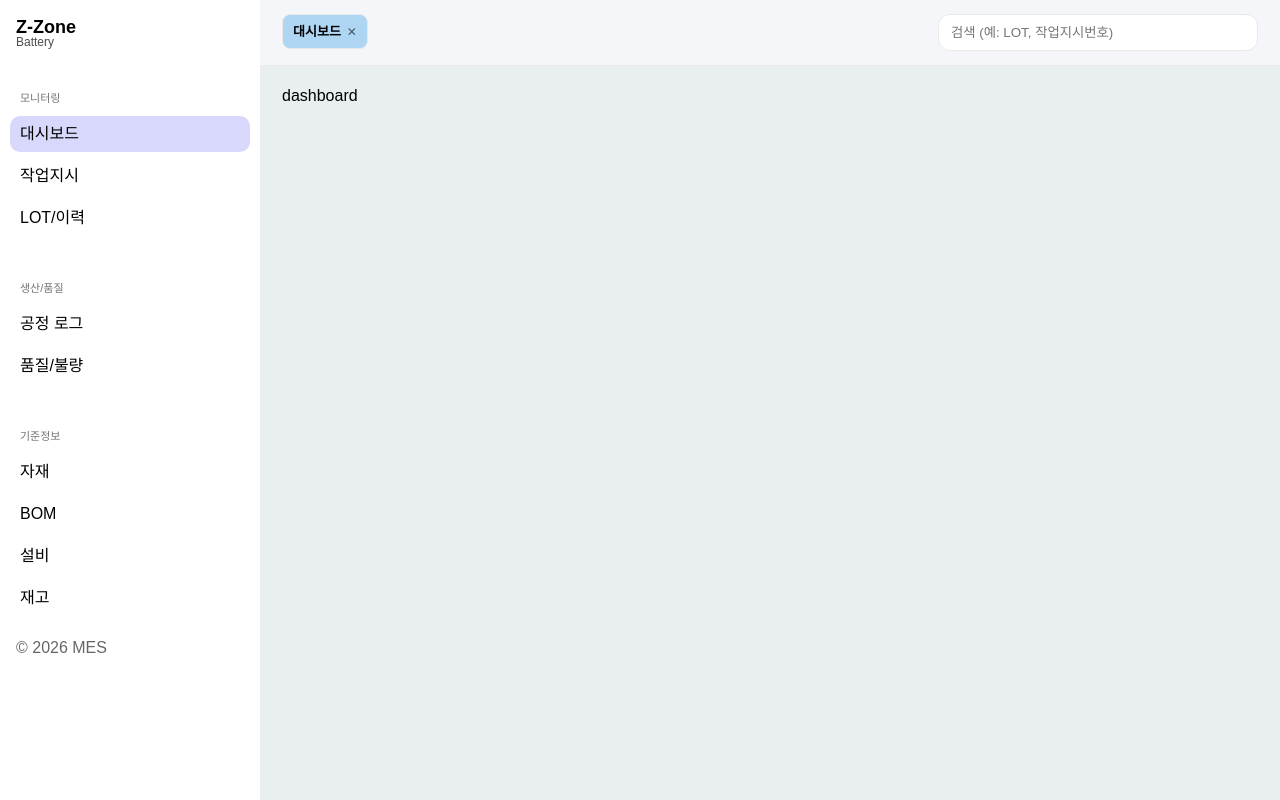
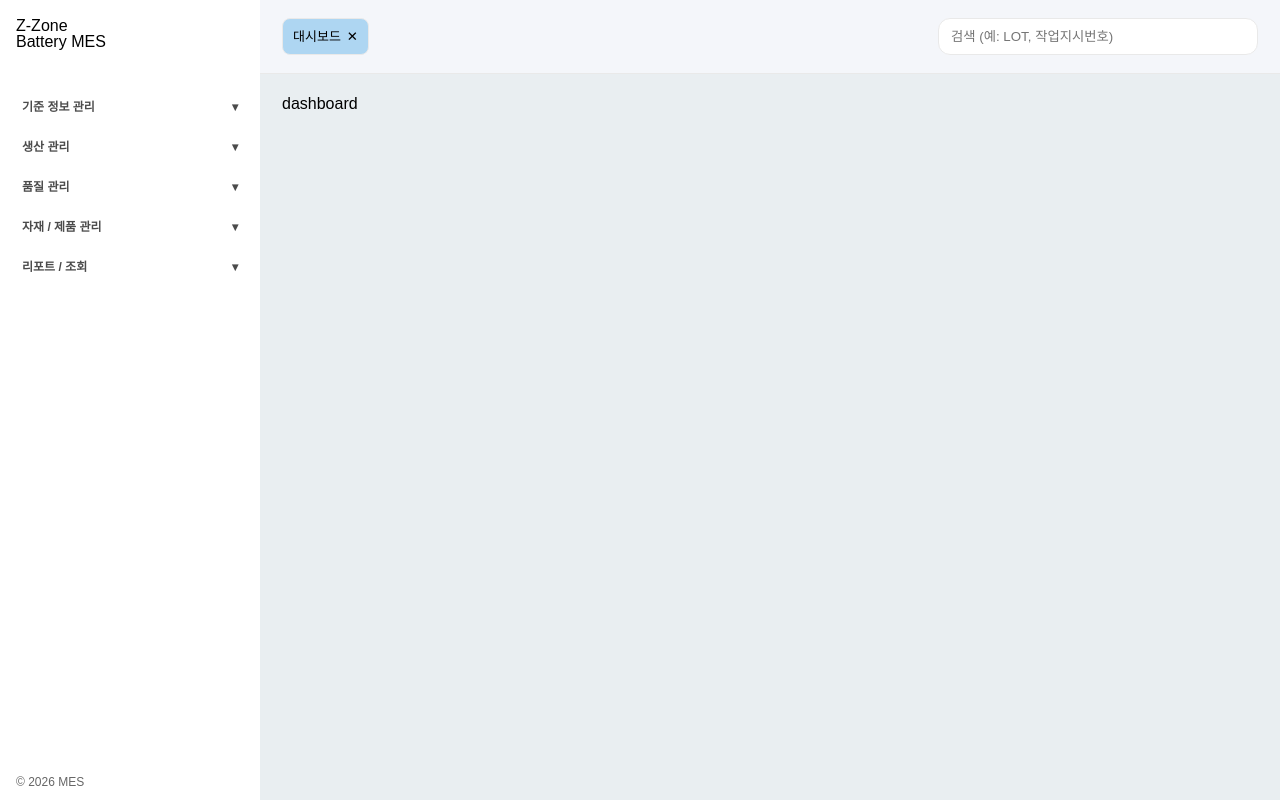
Before and after one commit to mes-team-2/React, a React (Create React App) app: page /mes/dashboard in a window 1280 px wide. Built offline with nearby package versions, Linux system fonts and the light colour scheme.

Commit message:
사이드바 수정

```diff
--- a/src/App.js
+++ b/src/App.js
@@ -10,6 +10,7 @@ import GlobalStyle from "./components/GlobalStyle";
 import Login from "./pages/Login";
 import DashBoard from "./pages/DashBoard";
 import SideBar from "./components/SideBar";
+
 import WorkOrders from "./pages/WorkOrder";
 import Lot from "./pages/Lot";
 import BOM from "./pages/BOM";
@@ -19,6 +20,9 @@ import Machine from "./pages/Machine";
 import Material from "./pages/Material";
 import ProcessLog from "./pages/ProcessLog";
 
+/* 아직 안 만든 페이지는 임시 */
+const Empty = ({ title }) => <div>{title}</div>;
+
 function App() {
   return (
     <Router>
@@ -26,25 +30,50 @@ function App() {
       <ScrollToTop />
 
       <Routes>
-        {/* 로그인 (레이아웃 없음) */}
+        {/* 로그인 */}
         <Route path="/login" element={<Login />} />
 
         {/* MES 레이아웃 */}
         <Route path="/mes" element={<SideBar />}>
           <Route index element={<Navigate to="dashboard" replace />} />
           <Route path="dashboard" element={<DashBoard />} />
+
+          {/* ================= 기준정보 (Master) ================= */}
+          <Route path="master">
+            <Route path="member" element={<Empty title="작업자 관리" />} />
+            <Route path="product" element={<Empty title="제품 관리" />} />
+            <Route path="process" element={<Empty title="공정 관리" />} />
+            <Route path="machine" element={<Machine />} />
+            <Route path="bom" element={<BOM />} />
+          </Route>
+
+          {/* ================= 생산 관리 ================= */}
           <Route path="workorders" element={<WorkOrders />} />
           <Route path="lot" element={<Lot />} />
-          <Route path="machine" element={<Machine />} />
+          <Route path="shipment" element={<Empty title="출하 관리" />} />
+
+          {/* ================= 품질 관리 ================= */}
+          <Route path="quality">
+            <Route path="test" element={<Empty title="검사 이력" />} />
+            <Route path="defect" element={<QualityDefectLog />} />
+          </Route>
+
+          {/* ================= 자재 / 재고 ================= */}
+          <Route path="material" element={<Material />} />
+          <Route path="material-tx" element={<Empty title="자재 이력" />} />
+          <Route path="inventory" element={<Inventory />} />
+
+          {/* ================= 리포트 ================= */}
+          <Route path="report">
+            <Route path="production" element={<Empty title="생산 리포트" />} />
+            <Route path="trace" element={<Empty title="Traceability 조회" />} />
+          </Route>
+
+          {/* ================= 공정 로그 ================= */}
           <Route path="process-log" element={<ProcessLog />} />
-          <Route path="material" element={<Material />} />
-          <Route path="inventory" element={<Inventory />} />
-          {/* 품질/불량 */}
-          <Route path="quality" element={<QualityDefectLog />} />
-          <Route path="bom" element={<BOM />} />
         </Route>
 
-        {/* 루트 접근 시 MES로 */}
+        {/* 루트 접근 */}
         <Route path="/" element={<Navigate to="/mes/dashboard" replace />} />
       </Routes>
     </Router>
--- a/src/components/SideBar.js
+++ b/src/components/SideBar.js
@@ -3,7 +3,7 @@ import { useEffect, useState, useRef } from "react";
 import styled from "styled-components";
 
 /* =========================
-   페이지 라벨 매핑
+   최근 페이지 라벨
 ========================= */
 const PAGE_LABEL = {
   "/mes/dashboard": "대시보드",
@@ -19,22 +19,70 @@ const PAGE_LABEL = {
 
 const STORAGE_KEY = "mes_recent_pages";
 
+/* =========================
+   사이드바 메뉴 구조
+========================= */
+const MENU = [
+  {
+    key: "master",
+    title: "기준 정보 관리",
+    items: [
+      { to: "/mes/machine", label: "설비 관리" },
+      { to: "/mes/process", label: "공정 관리" },
+      { to: "/mes/bom", label: "BOM 관리" },
+      { to: "/mes/worker", label: "작업자 관리" },
+    ],
+  },
+  {
+    key: "production",
+    title: "생산 관리",
+    items: [
+      { to: "/mes/workorders", label: "작업지시 관리" },
+      { to: "/mes/lot", label: "LOT 관리" },
+    ],
+  },
+  {
+    key: "quality",
+    title: "품질 관리",
+    items: [
+      { to: "/mes/quality-test", label: "검사 이력" },
+      { to: "/mes/quality-defect", label: "불량 관리" },
+    ],
+  },
+  {
+    key: "inventory",
+    title: "자재 / 제품 관리",
+    items: [
+      { to: "/mes/material", label: "자재 관리" },
+      { to: "/mes/material-tx", label: "자재 이력" },
+      { to: "/mes/product", label: "제품 관리" },
+      { to: "/mes/inventory", label: "제품 재고 관리" },
+      { to: "/mes/shipment", label: "제품 출하 관리" },
+    ],
+  },
+  {
+    key: "report",
+    title: "리포트 / 조회",
+    items: [
+      { to: "/mes/report", label: "생산 리포트" },
+      { to: "/mes/trace", label: "Traceability 조회" },
+    ],
+  },
+];
+
 export default function SideBar() {
   const location = useLocation();
   const navigate = useNavigate();
   const tabsRef = useRef(null);
 
   /* =========================
-     🔹 새로고침 유지
+     🔹 상단 탭 (원래 그대로)
   ========================= */
   const [recentPages, setRecentPages] = useState(() => {
     const saved = localStorage.getItem(STORAGE_KEY);
     return saved ? JSON.parse(saved) : [];
   });
 
-  /* =========================
-     🔹 페이지 이동 시 탭 추가
-  ========================= */
   useEffect(() => {
     const path = location.pathname;
     const label = PAGE_LABEL[path];
@@ -42,28 +90,20 @@ export default function SideBar() {
 
     setRecentPages((prev) => {
       if (prev.some((p) => p.path === path)) return prev;
-
       const next = [...prev, { path, label }];
       localStorage.setItem(STORAGE_KEY, JSON.stringify(next));
       return next;
     });
   }, [location.pathname]);
 
-  /* =========================
-     🔹 새 탭 기준 자동 스크롤
-  ========================= */
   useEffect(() => {
     if (!tabsRef.current) return;
-
     tabsRef.current.scrollTo({
       left: tabsRef.current.scrollWidth,
       behavior: "smooth",
     });
   }, [recentPages.length]);
 
-  /* =========================
-     🔹 탭 삭제
-  ========================= */
   const removeTab = (path) => {
     setRecentPages((prev) => {
       const next = prev.filter((p) => p.path !== path);
@@ -72,33 +112,57 @@ export default function SideBar() {
     });
   };
 
+  /* =========================
+     🔹 대분류 열림 상태 (복수)
+  ========================= */
+  const [openKeys, setOpenKeys] = useState([]);
+
+  useEffect(() => {
+    const current = MENU.find((group) =>
+      group.items.some((item) => location.pathname.startsWith(item.to))
+    );
+    if (current && !openKeys.includes(current.key)) {
+      setOpenKeys((prev) => [...prev, current.key]);
+    }
+  }, [location.pathname]);
+
+  const toggleGroup = (key) => {
+    setOpenKeys((prev) =>
+      prev.includes(key) ? prev.filter((k) => k !== key) : [...prev, key]
+    );
+  };
+
   return (
     <Shell>
       <Sidebar>
         <Brand>
           <div className="logo">Z-Zone</div>
-          <div className="sub">Battery</div>
+          <div className="sub">Battery MES</div>
         </Brand>
 
+        {/* ===== 사이드 메뉴 ===== */}
         <Nav>
-          <SectionTitle>모니터링</SectionTitle>
-          <MenuLink to="/mes/dashboard">대시보드</MenuLink>
-          <MenuLink to="/mes/workorders">작업지시</MenuLink>
-          <MenuLink to="/mes/lot">LOT/이력</MenuLink>
+          {MENU.map((group) => {
+            const open = openKeys.includes(group.key);
+            return (
+              <div key={group.key}>
+                <GroupTitle onClick={() => toggleGroup(group.key)}>
+                  {group.title}
+                  <Arrow $open={open}>▾</Arrow>
+                </GroupTitle>
 
-          <Divider />
-
-          <SectionTitle>생산/품질</SectionTitle>
-          <MenuLink to="/mes/process-log">공정 로그</MenuLink>
-          <MenuLink to="/mes/quality">품질/불량</MenuLink>
-
-          <Divider />
-
-          <SectionTitle>기준정보</SectionTitle>
-          <MenuLink to="/mes/material">자재</MenuLink>
-          <MenuLink to="/mes/bom">BOM</MenuLink>
-          <MenuLink to="/mes/machine">설비</MenuLink>
-          <MenuLink to="/mes/inventory">재고</MenuLink>
+                {open && (
+                  <GroupItems>
+                    {group.items.map((item) => (
+                      <MenuLink key={item.to} to={item.to}>
+                        {item.label}
+                      </MenuLink>
+                    ))}
+                  </GroupItems>
+                )}
+              </div>
+            );
+          })}
         </Nav>
 
         <SidebarFooter>
@@ -106,9 +170,11 @@ export default function SideBar() {
         </SidebarFooter>
       </Sidebar>
 
+      {/* =========================
+         메인 영역 (탭바 완전 복구)
+      ========================= */}
       <Main>
         <TopBar>
-          {/* 🔹 최근 페이지 탭 */}
           <TopLeft ref={tabsRef}>
             {recentPages.map((p) => {
               const active = location.pathname === p.path;
@@ -132,7 +198,6 @@ export default function SideBar() {
             })}
           </TopLeft>
 
-          {/* 🔹 검색 */}
           <div className="right">
             <Search placeholder="검색 (예: LOT, 작업지시번호)" />
           </div>
@@ -147,7 +212,7 @@ export default function SideBar() {
 }
 
 /* =========================
-   styled
+   styled (탭바 원본 스타일)
 ========================= */
 
 const Shell = styled.div`
@@ -158,9 +223,6 @@ const Shell = styled.div`
 `;
 
 const Sidebar = styled.aside`
-  position: sticky;
-  top: 0;
-  height: 100vh;
   background: var(--background);
   display: flex;
   flex-direction: column;
@@ -169,40 +231,41 @@ const Sidebar = styled.aside`
 const Brand = styled.div`
   padding: 18px 16px;
   border-bottom: 1px solid rgba(255, 255, 255, 0.06);
-
-  .logo {
-    font-weight: 800;
-    font-size: 18px;
-  }
-  .sub {
-    font-size: 12px;
-    opacity: 0.7;
-  }
 `;
 
 const Nav = styled.nav`
-  padding: 12px 10px;
+  padding: 12px;
+  flex: 1;
+  overflow-y: auto;
+`;
+
+const GroupTitle = styled.div`
+  margin-top: 12px;
+  padding: 8px 10px;
+  font-size: 12px;
+  font-weight: 600;
+  opacity: 0.7;
+  cursor: pointer;
+  display: flex;
+  justify-content: space-between;
+`;
+
+const Arrow = styled.span`
+  transform: ${({ $open }) => ($open ? "rotate(180deg)" : "rotate(0deg)")};
+  transition: 0.2s;
+`;
+
+const GroupItems = styled.div`
   display: flex;
   flex-direction: column;
-  gap: 6px;
-  overflow: auto;
-`;
-
-const SectionTitle = styled.div`
-  margin: 14px 10px 6px;
-  font-size: 11px;
-  opacity: 0.55;
-`;
-
-const Divider = styled.div`
-  height: 1px;
-  margin: 10px 8px;
-  background: rgba(255, 255, 255, 0.08);
+  gap: 4px;
+  margin-top: 6px;
 `;
 
 const MenuLink = styled(NavLink)`
-  padding: 10px;
-  border-radius: 10px;
+  padding: 8px 12px;
+  border-radius: 8px;
+  font-size: 13px;
 
   &:hover {
     background: var(--main2);
@@ -210,11 +273,13 @@ const MenuLink = styled(NavLink)`
 
   &.active {
     background: rgba(99, 102, 241, 0.25);
+    font-weight: 600;
   }
 `;
 
 const SidebarFooter = styled.div`
   padding: 12px 16px;
+  font-size: 12px;
   opacity: 0.6;
 `;
 
@@ -233,8 +298,8 @@ const TopBar = styled.header`
   border-bottom: 1px solid var(--border);
   display: flex;
   justify-content: space-between;
-  padding: 14px 22px;
-  gap: 12px;
+  padding: 18px 22px;
+  gap: 10px;
 `;
 
 const TopLeft = styled.div`
@@ -242,15 +307,6 @@ const TopLeft = styled.div`
   gap: 8px;
   max-width: calc(100vw - 500px);
   overflow-x: auto;
-  padding-bottom: 2px;
-
-  &::-webkit-scrollbar {
-    height: 6px;
-  }
-  &::-webkit-scrollbar-thumb {
-    background: rgba(0, 0, 0, 0.15);
-    border-radius: 10px;
-  }
 `;
 
 const Tab = styled.div`
@@ -265,15 +321,6 @@ const Tab = styled.div`
   font-size: 13px;
   cursor: pointer;
   white-space: nowrap;
-
-  span {
-    font-weight: ${({ $active }) => ($active ? "600" : "400")};
-  }
-
-  button {
-    font-size: 12px;
-    opacity: 0.6;
-  }
 `;
 
 const Search = styled.input`
@@ -281,14 +328,8 @@ const Search = styled.input`
   padding: 10px 12px;
   border-radius: 12px;
   border: 1px solid var(--border);
-
-  &:focus {
-    border-color: var(--main);
-    box-shadow: 0 0 0 3px rgba(99, 102, 241, 0.15);
-  }
 `;
 
 const Content = styled.section`
   padding: 22px;
-  min-width: 0;
 `;
```
